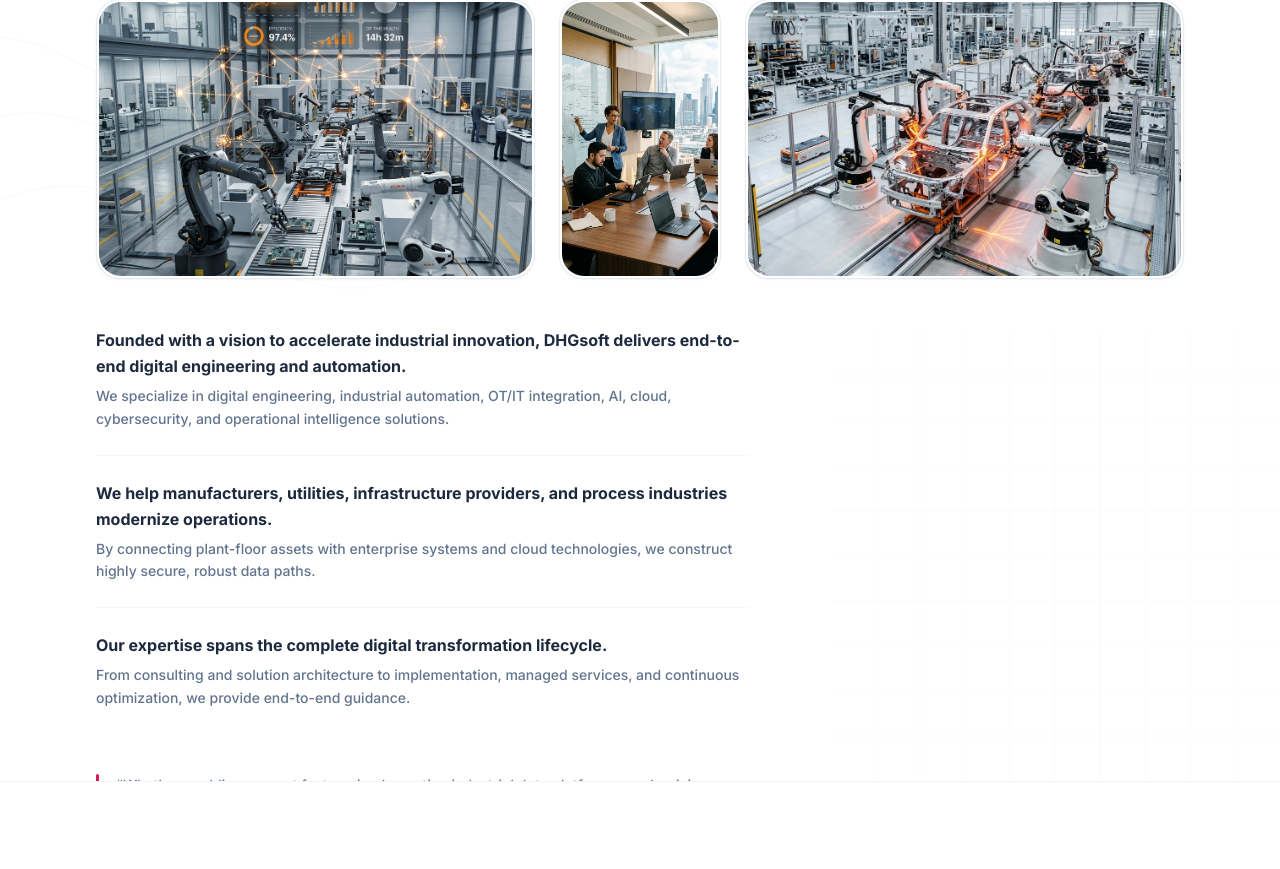
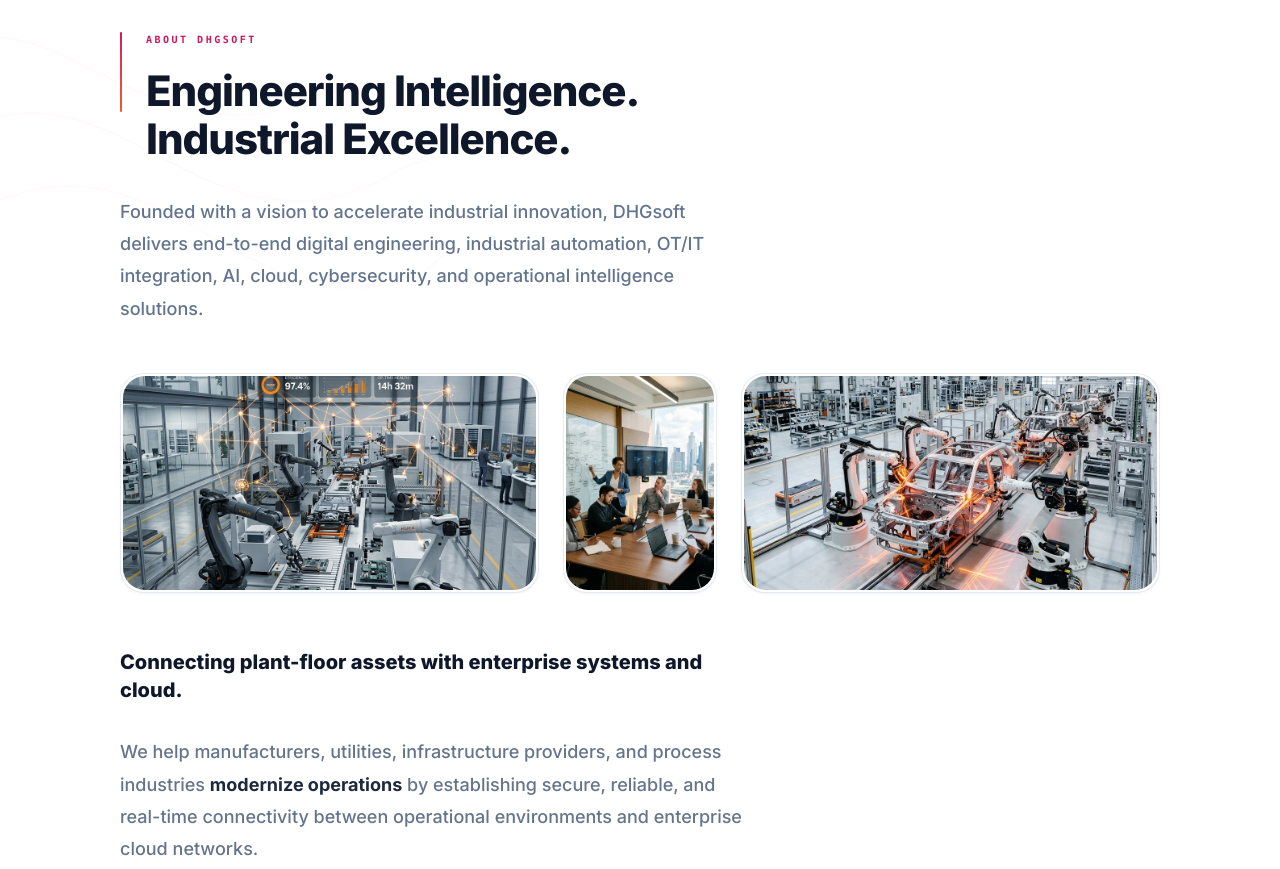
Before and after one commit to parthkumbhani/dhgsoft, a Next.js app: page /about in a window 1280 px wide. Shown: the part 711-1580 px from the top of the page. Built offline with nearby package versions, Linux system fonts and the light colour scheme; no server answers.

Commit message:
Update Section 02 typography, spacing system and editorial rhythm according to Chapter 03.3

```diff
--- a/src/app/about/page.tsx
+++ b/src/app/about/page.tsx
@@ -134,7 +134,7 @@
         {/* ━━━━━━━━━━━━━━━━━━━━━━ SECTION 2: COMPANY OVERVIEW ━━━━━━━━━━━━━━━━━━━━━━ */}
         {/* ━━━━━━━━━━━━━━━━━━━━━━ SECTION 2: COMPANY OVERVIEW ━━━━━━━━━━━━━━━━━━━━━━ */}
         {/* Editorial Filmstrip spread layout with subtle engineering contour/grid background */}
-        <section id="company-overview" className="bg-white py-24 md:py-28 relative border-b border-slate-100 overflow-hidden min-h-[780px] max-h-[850px] flex items-center">
+        <section id="company-overview" className="bg-white pt-[100px] relative border-b border-slate-100 overflow-hidden flex flex-col justify-start">
 
           {/* Subtle Background System (Contour Top-Left, Grid Bottom-Right at 2% opacity) */}
           <div className="absolute top-0 left-0 w-[450px] h-[450px] opacity-[0.02] pointer-events-none z-0 select-none">
@@ -158,23 +158,30 @@
             </svg>
           </div>
 
-          <div className="max-w-[1440px] mx-auto px-6 md:px-16 lg:px-24 w-full relative z-10 flex flex-col gap-12">
+          <div className="max-w-[1440px] mx-auto px-6 md:px-16 lg:px-[120px] w-full relative z-10 flex flex-col justify-start">
 
-            {/* Top Area: Left-aligned Eyebrow + Title beside custom 80px Vertical Gradient Line */}
-            <div className="flex gap-6 items-start text-left">
+            {/* 1. Editorial Label & 2. Main Heading (with Vertical Gradient accent line) */}
+            <div className="flex gap-6 items-start text-left mb-8">
               <div className="w-[2px] h-20 bg-gradient-to-b from-[#D4145A] to-[#F15A24] rounded-full shrink-0" />
-              <div className="space-y-2">
+              <div className="space-y-5">
                 <span className="text-[10px] font-bold uppercase tracking-[0.25em] text-[#D4145A] font-mono block">
                   ABOUT DHGSOFT
                 </span>
-                <h2 className="text-3xl sm:text-4xl lg:text-[42px] font-extrabold text-[#0F172A] tracking-tight leading-[1.12]">
+                <h2 className="text-3xl sm:text-4xl lg:text-[42px] font-extrabold text-[#0F172A] tracking-tight leading-[1.15] max-w-[520px]">
                   Engineering Intelligence. Industrial Excellence.
                 </h2>
               </div>
             </div>
 
-            {/* Editorial Filmstrip: 3 images (Landscape 40% / Portrait 20% / Landscape 40%) equal height */}
-            <div className="grid grid-cols-12 gap-6 w-full h-[280px]">
+            {/* 3. Short Intro (max 4 lines) */}
+            <div className="text-left mb-12">
+              <p className="text-slate-500 font-medium text-base sm:text-lg leading-[1.8] max-w-[620px]">
+                Founded with a vision to accelerate industrial innovation, DHGsoft delivers end-to-end digital engineering, industrial automation, OT/IT integration, AI, cloud, cybersecurity, and operational intelligence solutions.
+              </p>
+            </div>
+
+            {/* 4. Visual Story (3-image filmstrip) */}
+            <div className="grid grid-cols-12 gap-6 w-full h-[220px] mb-14">
               {/* Image One: Landscape */}
               <div className="col-span-5 relative overflow-hidden rounded-[24px] border border-slate-200/80 p-0.5 bg-white shadow-xs group">
                 <div className="relative w-full h-full rounded-[22px] overflow-hidden">
@@ -210,48 +217,49 @@
               </div>
             </div>
 
-            {/* Content Area: 3 Story Blocks (Spanning 60% of width) with thin E8EDF2 horizontal lines */}
-            <div className="w-full lg:w-[60%] space-y-6 text-left">
-              {/* Block 1 */}
-              <div className="space-y-1.5">
-                <h4 className="text-slate-800 font-bold text-sm sm:text-base leading-relaxed">
-                  Founded with a vision to accelerate industrial innovation, DHGsoft delivers end-to-end digital engineering and automation.
+            {/* 5. Editorial Story Blocks (60% width max) with E8EDF2 dividers */}
+            <div className="w-full lg:w-[60%] space-y-[56px] text-left">
+              {/* Block One */}
+              <div className="space-y-8">
+                <h4 className="text-[#0F172A] font-extrabold text-lg sm:text-xl leading-snug">
+                  Connecting plant-floor assets with enterprise systems and cloud.
                 </h4>
-                <p className="text-slate-500 text-xs sm:text-sm leading-relaxed font-medium">
-                  We specialize in digital engineering, industrial automation, OT/IT integration, AI, cloud, cybersecurity, and operational intelligence solutions.
+                <p className="text-[#64748B] text-[18px] leading-[1.8] font-medium max-w-[70ch]">
+                  We help manufacturers, utilities, infrastructure providers, and process industries <span className="font-bold text-slate-800">modernize operations</span> by establishing secure, reliable, and real-time connectivity between operational environments and enterprise cloud networks.
                 </p>
               </div>
 
-              <div className="border-t border-[#E8EDF2]/40" />
+              <div className="border-t border-[#E8EDF2] opacity-40" />
 
-              {/* Block 2 */}
-              <div className="space-y-1.5">
-                <h4 className="text-slate-800 font-bold text-sm sm:text-base leading-relaxed">
-                  We help manufacturers, utilities, infrastructure providers, and process industries modernize operations.
+              {/* Block Two */}
+              <div className="space-y-8">
+                <h4 className="text-[#0F172A] font-extrabold text-lg sm:text-xl leading-snug">
+                  Comprehensive transformation expertise across the digital lifecycle.
                 </h4>
-                <p className="text-slate-500 text-xs sm:text-sm leading-relaxed font-medium">
-                  By connecting plant-floor assets with enterprise systems and cloud technologies, we construct highly secure, robust data paths.
+                <p className="text-[#64748B] text-[18px] leading-[1.8] font-medium max-w-[70ch]">
+                  Our expertise covers the entire lifecycle—from <span className="font-bold text-slate-800">consulting and solution architecture</span> to implementation, systems commissioning, managed services, and continuous operational intelligence optimization.
                 </p>
               </div>
 
-              <div className="border-t border-[#E8EDF2]/40" />
+              <div className="border-t border-[#E8EDF2] opacity-40" />
 
-              {/* Block 3 */}
-              <div className="space-y-1.5">
-                <h4 className="text-slate-800 font-bold text-sm sm:text-base leading-relaxed">
-                  Our expertise spans the complete digital transformation lifecycle.
+              {/* Block Three */}
+              <div className="space-y-8">
+                <h4 className="text-[#0F172A] font-extrabold text-lg sm:text-xl leading-snug">
+                  AI-driven operational intelligence and digital twins validation.
                 </h4>
-                <p className="text-slate-500 text-xs sm:text-sm leading-relaxed font-medium">
-                  From consulting and solution architecture to implementation, managed services, and continuous optimization, we provide end-to-end guidance.
+                <p className="text-[#64748B] text-[18px] leading-[1.8] font-medium max-w-[70ch]">
+                  Whether enabling a smart factory, implementing industrial data platforms, or modernizing software architectures, DHGsoft delivers <span className="font-bold text-slate-800">measurable business outcomes</span> that improve safety, productivity, and sustainability.
                 </p>
               </div>
             </div>
 
-            {/* Signature Statement: Bottom-left with vertical gradient line */}
-            <div className="flex gap-4 items-stretch text-left max-w-2xl mt-4 z-10">
-              <div className="w-[3px] rounded-full bg-gradient-to-b from-[#D4145A] to-[#F15A24] shrink-0" />
-              <p className="text-xs sm:text-sm text-slate-500 italic font-medium leading-relaxed">
-                &ldquo;Whether enabling a smart factory, implementing industrial data platforms, modernizing enterprise applications, or deploying AI-driven operational intelligence, DHGsoft delivers measurable business outcomes that improve productivity, reliability, safety, and sustainability.&rdquo;
+            {/* 6. Signature Statement: Bottom-left with thin vertical gradient line */}
+            <div className="flex gap-4 items-stretch text-left max-w-[480px] mt-16 pb-[100px] z-10">
+              <div className="w-[2px] bg-gradient-to-b from-[#D4145A] to-[#F15A24] shrink-0" />
+              <p className="text-xl sm:text-2xl font-extrabold text-[#0F172A] tracking-tight leading-tight uppercase font-sans">
+                Connecting Intelligence<br />
+                to Transform Industry.
               </p>
             </div>
 
```
